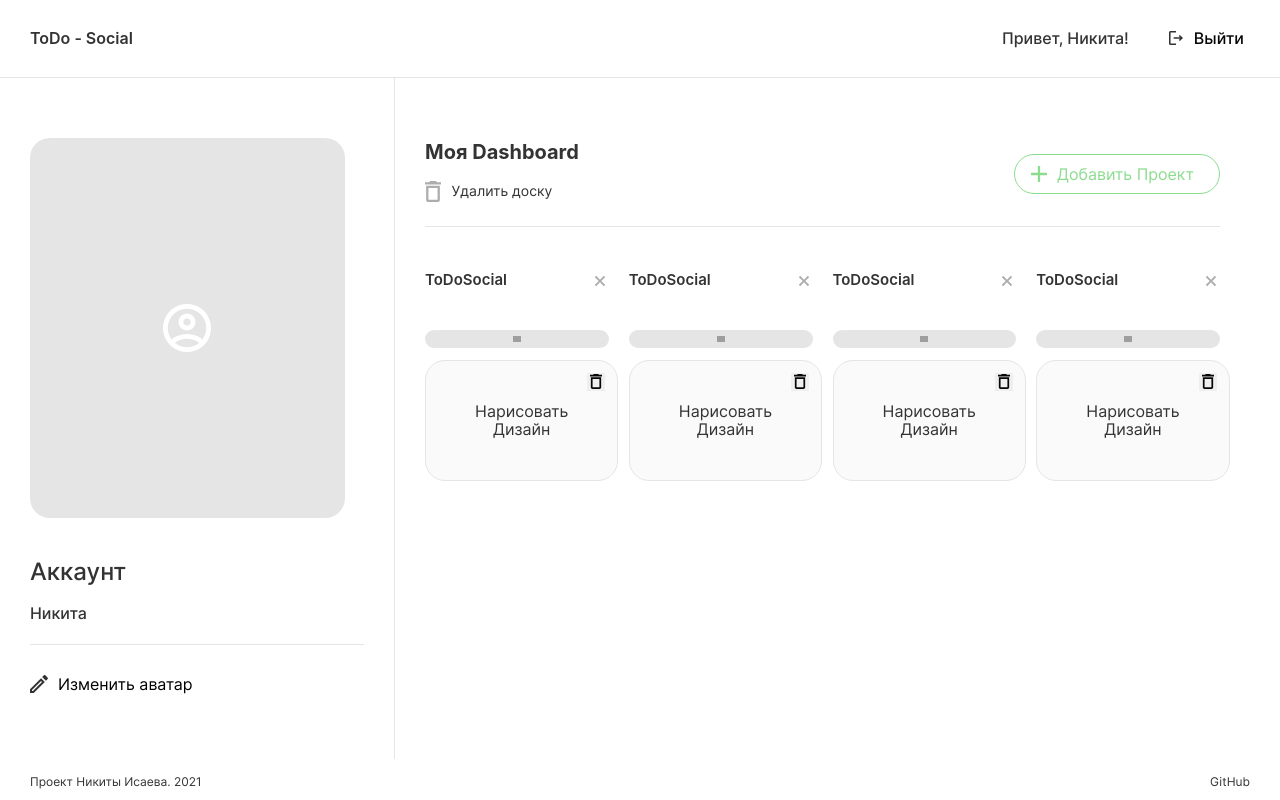
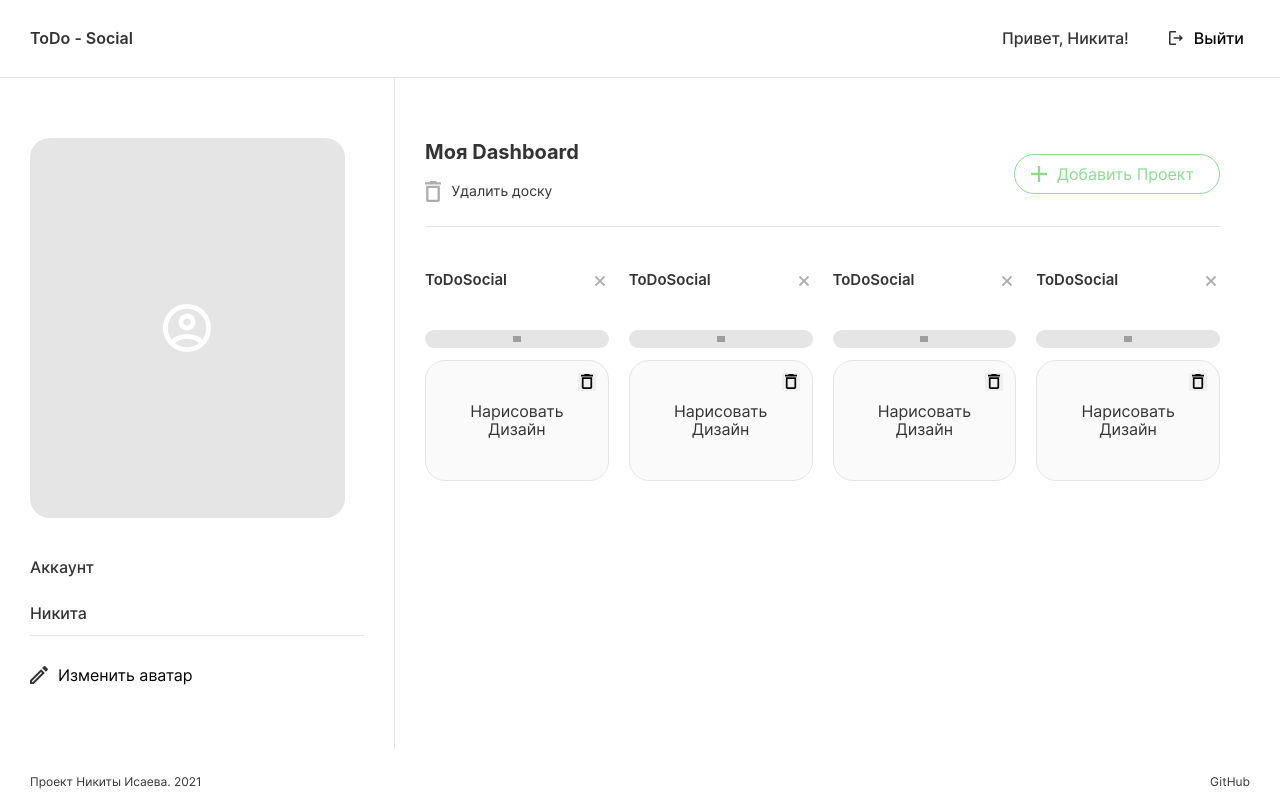
Before and after one commit to Keller108/todosocial, a React (Create React App) app in the folder frontend/: page / in a window 1280 px wide. Built offline with nearby package versions, Linux system fonts and the light colour scheme; grey boxes are pictures that could not be loaded; a web font is replaced by a local one.

Commit message:
JSX Popup - st.6

```diff
--- a/frontend/src/components/DashboardTool/DashboardTool.css
+++ b/frontend/src/components/DashboardTool/DashboardTool.css
@@ -140,7 +140,6 @@
 
 .dashboard__todo-list-item {
     position: relative;
-    width: 77%;
     max-width: 190px;
     height: auto;
     display: flex;
@@ -199,3 +198,10 @@
 .dashboard__todo-list-delete-btn:hover {
     opacity: .7;
 }
+
+@media (max-width: 1200px) {
+    .dashboard__todo-list-item {
+        width: unset;
+        max-width: 150px;
+    }
+}
--- a/frontend/src/components/Main/Main.css
+++ b/frontend/src/components/Main/Main.css
@@ -58,19 +58,19 @@
 }
 
 .profile-container__title {
-    font-size: 16;
+    font-size: 16px;
     font-weight: 500;
     line-height: 1.2;
     margin: 0;
-    margin-bottom: 15px;
+    margin-bottom: 25px;
 }
 
 .profile-container__name {
-    font-size: 16;
+    font-size: 16px;
     font-weight: 500;
     line-height: 1.4;
     margin: 0;
-    margin-bottom: 20px;
+    margin-bottom: 10px;
 }
 
 .profile-container__border-line {
```
Also changed, not shown: frontend/src/components/Popup/Popup.js (added, +10 -0 lines), frontend/src/components/Popup/Popup.css (added).
